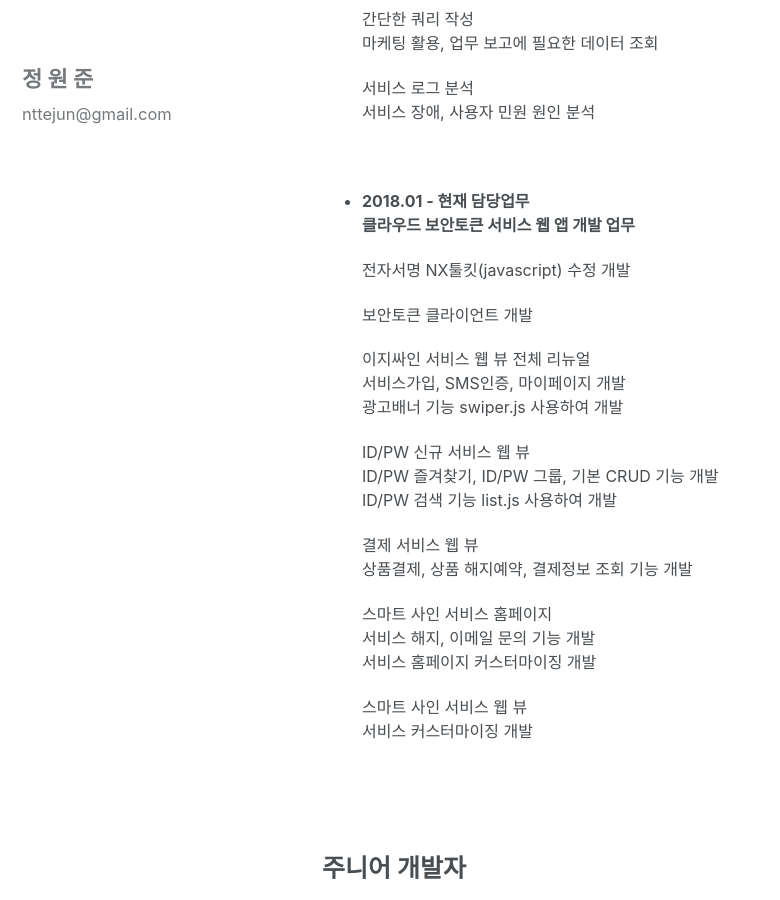
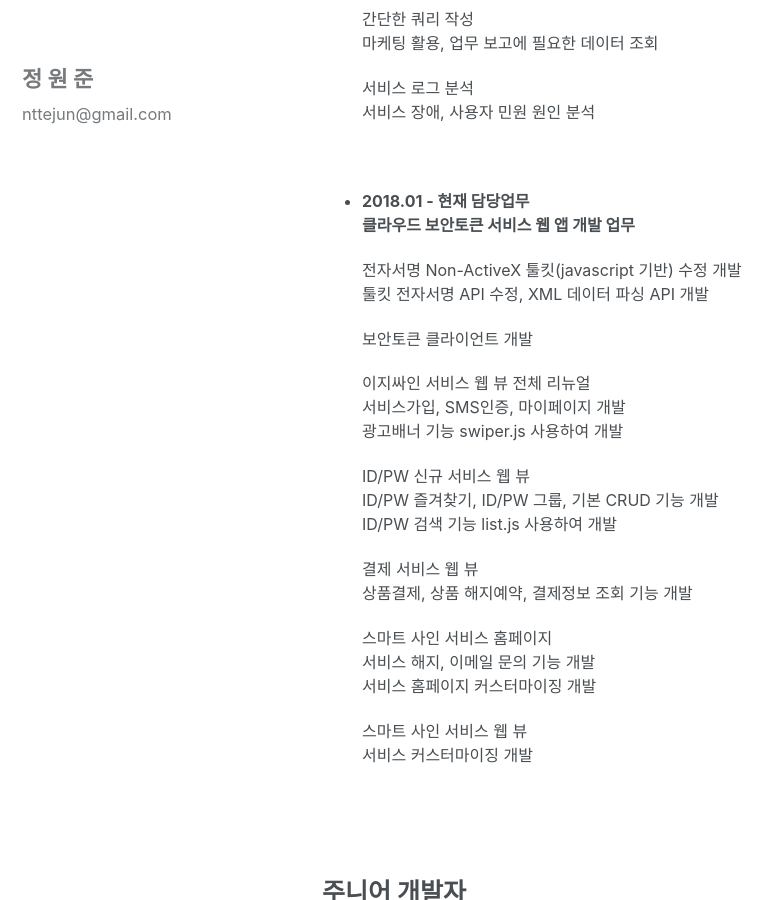
Before and after one commit to nttejun/nttejun.github.io, a Jekyll site: the page built from _posts/2019-04-28-portfolio.md, in a window 1280 px wide and 900 px high, scrolled down 755 px. Shown: the whole window, without its empty margins (0-780 px from the left). Built offline with Jekyll 4.4.1, drawn with Linux system fonts in a browser that asks for light colours; cached includes are drawn as plain includes; nearby versions of some CDN libraries.

Commit message:
Updated portfolio 20190816

```diff
--- a/_posts/2019-04-28-portfolio.md
+++ b/_posts/2019-04-28-portfolio.md
@@ -47,7 +47,8 @@ Software Engineer</h3>
 <b>클라우드 보안토큰 서비스 웹 앱 개발 업무</b>
 
     <p>
-    전자서명 NX툴킷(javascript) 수정 개발
+    전자서명 Non-ActiveX 툴킷(javascript 기반) 수정 개발<br>
+    툴킷 전자서명 API 수정, XML 데이터 파싱 API 개발
     </p>
 
     <p>
```
